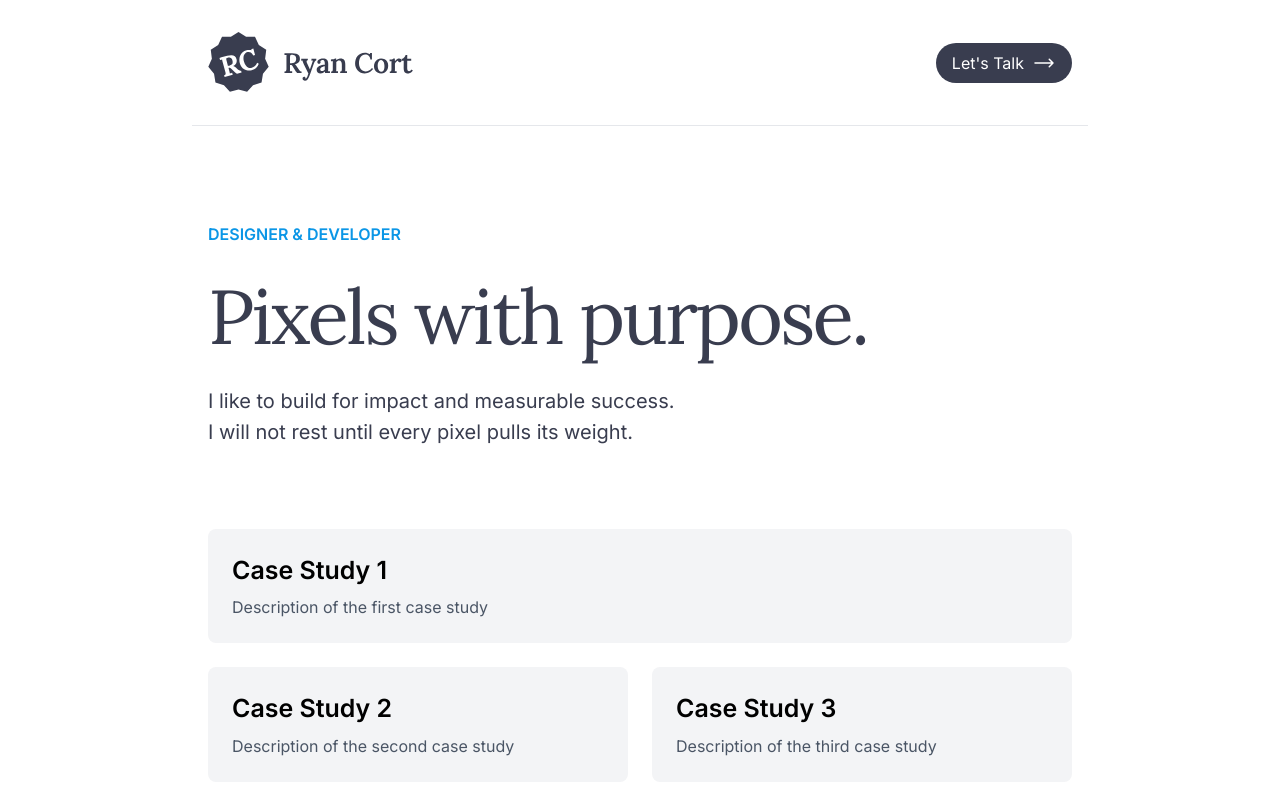
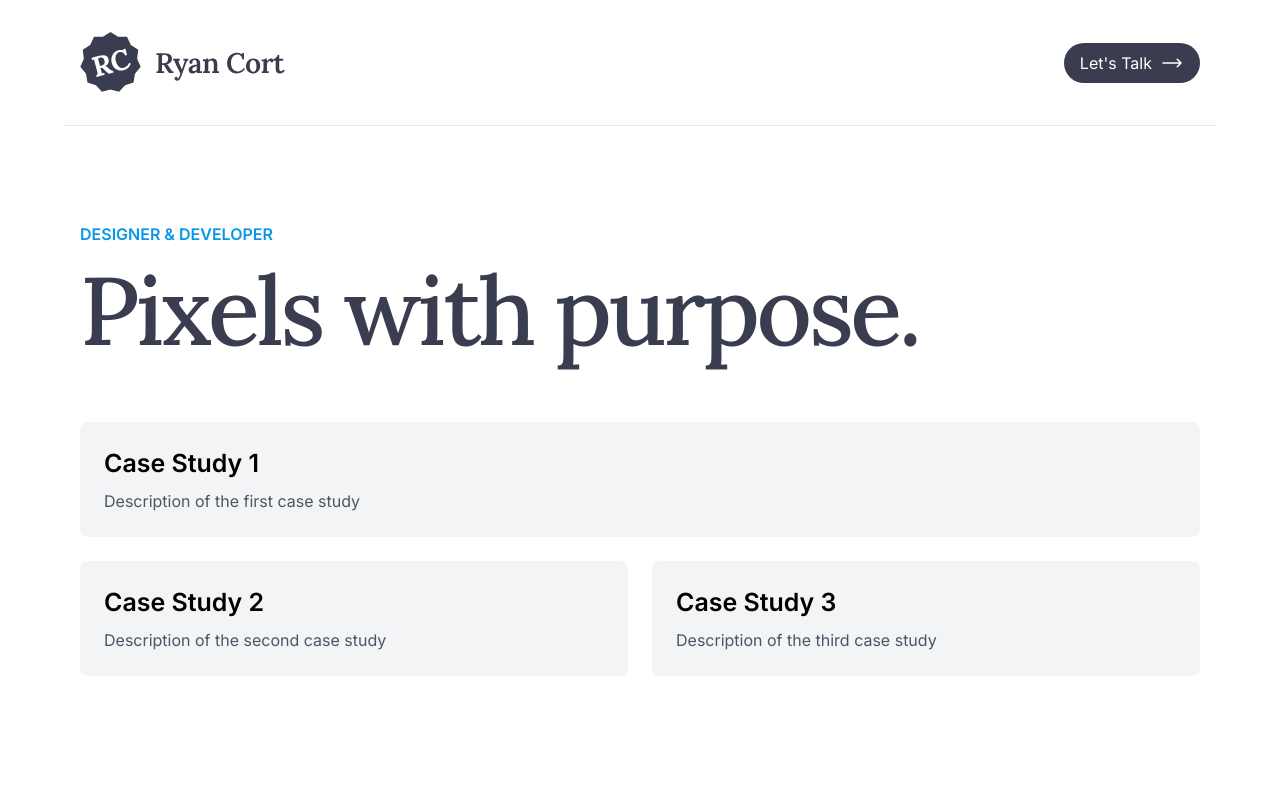
Before and after one commit to RyanCort/RyanCort.github.io, a React (Vite) app: page / in a window 1280 px wide. Shown: the top 794 px of the page. Built offline with nearby package versions, Linux system fonts and the light colour scheme.

Commit message:
case study setup

```diff
--- a/src/App.tsx
+++ b/src/App.tsx
@@ -1,47 +1,53 @@
 // App.tsx
-import Nav from './components/nav/Nav';
+import { BrowserRouter, Routes, Route } from 'react-router-dom';
+import Nav from './components/Nav/Nav';
+import CaseStudyPage from './components/CaseStudyPage/CaseStudyPage';
+import { Link } from 'react-router-dom';
 
 function CaseStudy({
+  id,
   title,
   description
 }: {
+  id: string;
   title: string;
   description: string;
 }) {
   return (
-    <div className='bg-gray-100 p-6 rounded-lg hover:shadow-lg transition-shadow'>
-      <h3 className='text-xl font-semibold mb-2'>{title}</h3>
-      <p className='text-gray-600'>{description}</p>
-    </div>
+    <Link to={`/case-study/${id}`} className='block'>
+      <div className='bg-gray-100 p-6 rounded-lg hover:shadow-lg transition-shadow'>
+        <h3 className='text-xl font-semibold mb-2'>{title}</h3>
+        <p className='text-gray-600'>{description}</p>
+      </div>
+    </Link>
   );
 }
 
-function App() {
+function Home() {
   return (
-    <div className='max-w-4xl min-h-screen bg-white mx-auto'>
+    <div className='max-w-6xl min-h-screen bg-white mx-auto'>
       <Nav />
-      <main className='max-w-6xl flex flex-col gap-8 mx-auto px-4 py-24'>
+      <main className='max-w-6xl flex flex-col gap-4 mx-auto px-4 py-24'>
         <h1 className='text-md font-semibold text-blue uppercase'>
           Designer & Developer
         </h1>
-        <h1 className='text-6xl font-normal tracking-[-.036em] font-regular font-serif text-primary'>
+        <h1 className='text-8xl font-[495] tracking-[-.036em] font-regular font-serif text-primary'>
           Pixels with purpose.
         </h1>
-        <p className='text-lg font-sans font-normal text-primary max-w-lg'>
-          I like to build for impact and measurable success. <br></br> I will
-          not rest until every pixel pulls its weight.
-        </p>
         <div className='grid grid-cols-1 gap-6 mt-12'>
           <CaseStudy
+            id='1'
             title='Case Study 1'
             description='Description of the first case study'
           />
           <div className='grid grid-cols-2 gap-6'>
             <CaseStudy
+              id='2'
               title='Case Study 2'
               description='Description of the second case study'
             />
             <CaseStudy
+              id='3'
               title='Case Study 3'
               description='Description of the third case study'
             />
@@ -52,4 +58,15 @@ function App() {
   );
 }
 
+function App() {
+  return (
+    <BrowserRouter>
+      <Routes>
+        <Route path='/' element={<Home />} />
+        <Route path='/case-study/:id' element={<CaseStudyPage />} />
+      </Routes>
+    </BrowserRouter>
+  );
+}
+
 export default App;
--- /dev/null
+++ b/src/components/CaseStudyPage/CaseStudyPage.tsx
@@ -0,0 +1,15 @@
+// src/components/CaseStudyPage.tsx
+import { useParams } from 'react-router-dom';
+
+function CaseStudyPage() {
+  const { id } = useParams();
+
+  return (
+    <div className='max-w-6xl mx-auto px-4 py-24'>
+      <h1 className='text-4xl font-semibold mb-6'>Case Study {id}</h1>
+      {/* Add more content here */}
+    </div>
+  );
+}
+
+export default CaseStudyPage;
```
